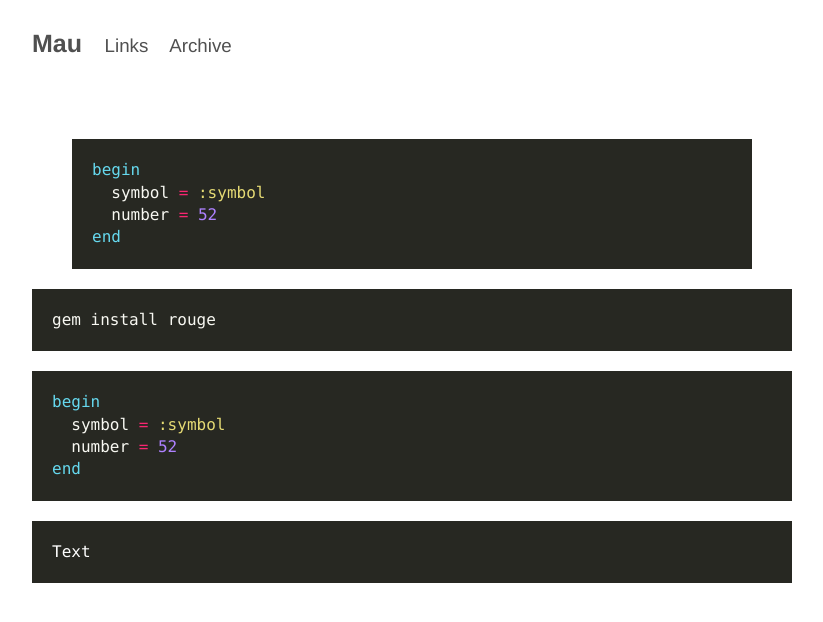
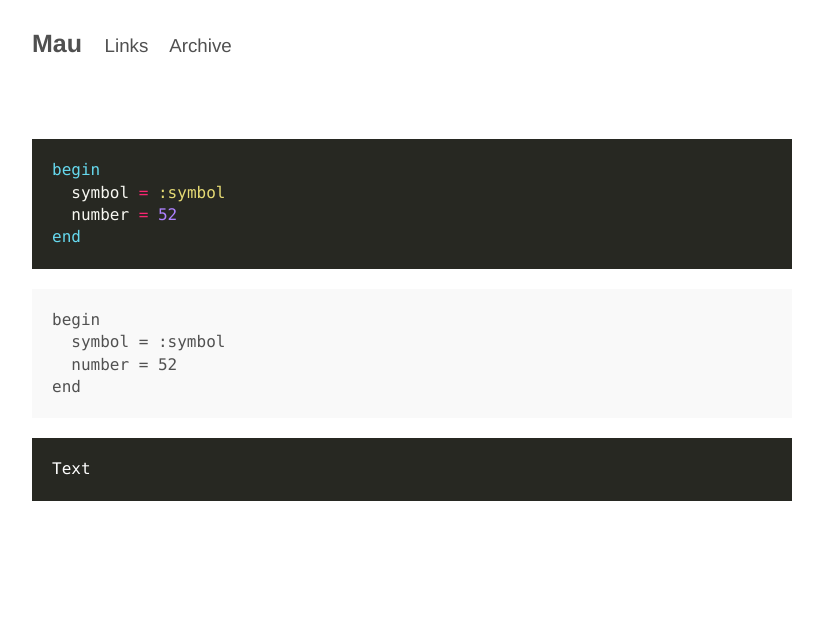
Before and after one commit to Maumagnaguagno/maumagnaguagno.github.io, a Jekyll site: the page built from Ruby.md, in a window 1280 px wide. Shown: the top 622 px of the page, without its empty margins (228-1051 px from the left). Built offline with Jekyll 4.4.1, drawn with Linux system fonts in a browser that asks for light colours.

Commit message:
Check this

````diff
--- a/Ruby.md
+++ b/Ruby.md
@@ -5,18 +5,14 @@ hidden: true
 description:
 ---
 
-{% highlight Ruby %}
+```ruby
 begin
   symbol = :symbol
   number = 52
 end
-{% endhighlight %}
-
-```ruby
-gem install rouge
 ```
 
-```ruby
+```Ruby
 begin
   symbol = :symbol
   number = 52
````
